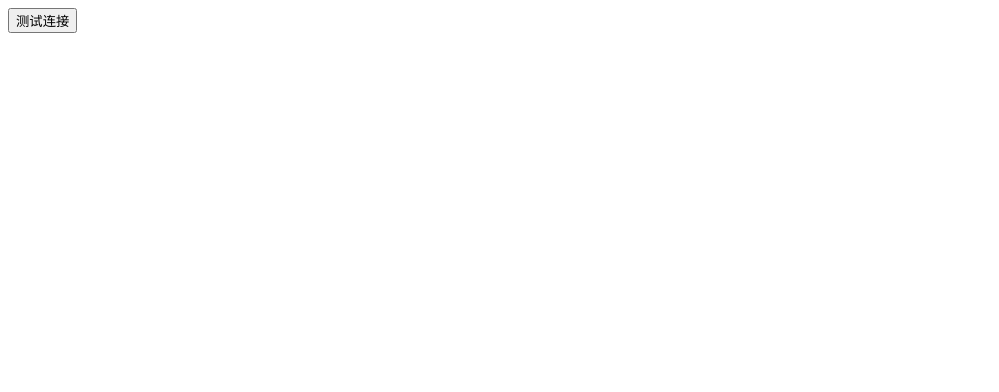
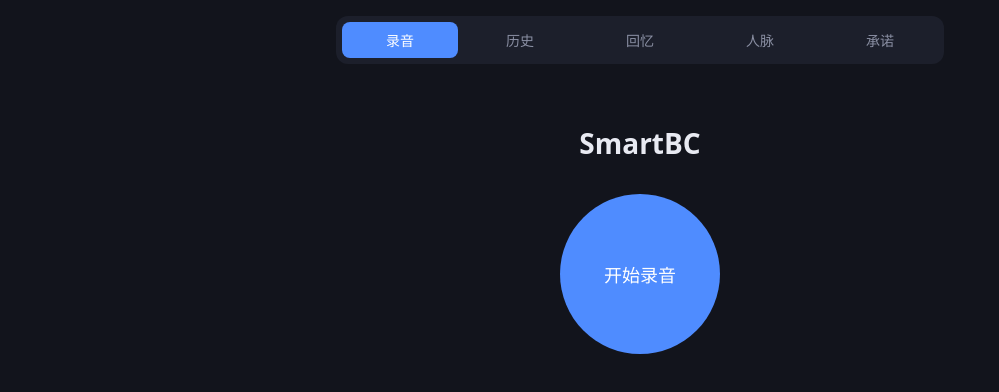
Before and after one commit to linuxjoy-sudo/smart-BC, a React (Vite) app: page / in a window 1280 px wide. Shown: the top 392 px of the page, without its empty margins (0-999 px from the left). Built offline with nearby package versions, Linux system fonts and the light colour scheme.

Commit message:
feat: 前端五个页面与查询命令

```diff
--- a/src/App.tsx
+++ b/src/App.tsx
@@ -1,9 +1,36 @@
-import { invoke } from "@tauri-apps/api/core";
+import { useState } from "react";
+import "./styles.css";
+import RecordPage from "./pages/RecordPage";
+import HistoryPage from "./pages/HistoryPage";
+import QueryPage from "./pages/QueryPage";
+import PeoplePage from "./pages/PeoplePage";
+import RemindersPage from "./pages/RemindersPage";
+
+const TABS = ["录音", "历史", "回忆", "人脉", "承诺"] as const;
 
 export default function App() {
+  const [tab, setTab] = useState(0);
+
   return (
-    <button onClick={async () => alert(await invoke<string>("ping"))}>
-      测试连接
-    </button>
+    <div className="app">
+      <nav className="tabs">
+        {TABS.map((label, i) => (
+          <button
+            key={label}
+            className={i === tab ? "active" : ""}
+            onClick={() => setTab(i)}
+          >
+            {label}
+          </button>
+        ))}
+      </nav>
+      <div className="page">
+        {tab === 0 && <RecordPage />}
+        {tab === 1 && <HistoryPage />}
+        {tab === 2 && <QueryPage />}
+        {tab === 3 && <PeoplePage />}
+        {tab === 4 && <RemindersPage />}
+      </div>
+    </div>
   );
 }
--- /dev/null
+++ b/src/api.ts
@@ -0,0 +1,20 @@
+import { invoke } from "@tauri-apps/api/core";
+
+export interface RecordResult { conversation_id: number; transcript: string; }
+export interface ConversationRow { id: number; created_at: string; transcript: string; audio_path: string | null; }
+export interface ReminderRow { id: number; content: string; due_at: string | null; status: string; needs_time: boolean; conversation_id: number; }
+export interface PersonRow { id: number; name: string; relation: string; note: string; conversation_id: number; }
+export interface PreferenceRow { id: number; topic: string; value: string; conversation_id: number; }
+
+export const api = {
+  ping: () => invoke<string>("ping"),
+  startRecording: () => invoke<void>("start_recording"),
+  stopRecording: () => invoke<RecordResult>("stop_recording"),
+  transcriptionReady: () => invoke<boolean>("get_transcription_status"),
+  queryMemories: (q: string) => invoke<string>("query_memories", { question: q }),
+  listConversations: () => invoke<ConversationRow[]>("list_conversations"),
+  listReminders: () => invoke<ReminderRow[]>("list_reminders_cmd"),
+  listPeople: () => invoke<PersonRow[]>("list_people_cmd"),
+  listPreferences: () => invoke<PreferenceRow[]>("list_preferences_cmd"),
+  completeReminder: (id: number) => invoke<void>("complete_reminder", { id }),
+};
--- /dev/null
+++ b/src/pages/HistoryPage.tsx
@@ -0,0 +1,27 @@
+import { useEffect, useState } from "react";
+import { api, ConversationRow } from "../api";
+
+export default function HistoryPage() {
+  const [items, setItems] = useState<ConversationRow[]>([]);
+  const [err, setErr] = useState("");
+
+  useEffect(() => {
+    api.listConversations().then(setItems).catch((e) => setErr(String(e)));
+  }, []);
+
+  return (
+    <div className="history-page">
+      <h2>历史</h2>
+      {err && <p className="error">{err}</p>}
+      {items.length === 0 && <p className="empty">还没有记录，去录一段吧。</p>}
+      <ul className="list">
+        {items.map((c) => (
+          <li key={c.id} className="item">
+            <span className="time">{c.created_at}</span>
+            <p>{c.transcript}</p>
+          </li>
+        ))}
+      </ul>
+    </div>
+  );
+}
--- /dev/null
+++ b/src/pages/PeoplePage.tsx
@@ -0,0 +1,39 @@
+import { useEffect, useState } from "react";
+import { api, PersonRow, PreferenceRow } from "../api";
+
+export default function PeoplePage() {
+  const [people, setPeople] = useState<PersonRow[]>([]);
+  const [prefs, setPrefs] = useState<PreferenceRow[]>([]);
+  const [err, setErr] = useState("");
+
+  useEffect(() => {
+    api.listPeople().then(setPeople).catch((e) => setErr(String(e)));
+    api.listPreferences().then(setPrefs).catch((e) => setErr(String(e)));
+  }, []);
+
+  return (
+    <div className="people-page">
+      <h2>人脉</h2>
+      {err && <p className="error">{err}</p>}
+      {people.length === 0 && <p className="empty">还没有记住的人。</p>}
+      <ul className="list">
+        {people.map((p) => (
+          <li key={p.id} className="item">
+            <strong>{p.name}</strong>
+            {p.relation && <span className="tag">{p.relation}</span>}
+            {p.note && <p>{p.note}</p>}
+          </li>
+        ))}
+      </ul>
+      <h2>偏好</h2>
+      {prefs.length === 0 && <p className="empty">还没有偏好记录。</p>}
+      <ul className="list">
+        {prefs.map((p) => (
+          <li key={p.id} className="item">
+            <strong>{p.topic}</strong>：{p.value}
+          </li>
+        ))}
+      </ul>
+    </div>
+  );
+}
--- /dev/null
+++ b/src/pages/QueryPage.tsx
@@ -0,0 +1,28 @@
+import { useState } from "react";
+import { api } from "../api";
+
+export default function QueryPage() {
+  const [q, setQ] = useState("");
+  const [answer, setAnswer] = useState("");
+  const [busy, setBusy] = useState(false);
+
+  const ask = async () => {
+    setBusy(true);
+    try {
+      setAnswer(await api.queryMemories(q));
+    } catch (e) {
+      setAnswer(`查询失败：${e}`);
+    } finally {
+      setBusy(false);
+    }
+  };
+
+  return (
+    <div className="query-page">
+      <h2>回忆</h2>
+      <textarea value={q} onChange={(e) => setQ(e.target.value)} placeholder="问它：上次和谁聊了什么？" />
+      <button onClick={ask} disabled={busy || !q.trim()}>提问</button>
+      <pre className="answer">{answer}</pre>
+    </div>
+  );
+}
--- /dev/null
+++ b/src/pages/RecordPage.tsx
@@ -0,0 +1,45 @@
+import { useState } from "react";
+import { api } from "../api";
+
+export default function RecordPage() {
+  const [recording, setRecording] = useState(false);
+  const [busy, setBusy] = useState(false);
+  const [last, setLast] = useState("");
+
+  const toggle = async () => {
+    if (recording) {
+      setBusy(true);
+      try {
+        const r = await api.stopRecording();
+        setLast(r.transcript);
+      } catch (e) {
+        setLast(`录音失败：${e}`);
+      } finally {
+        setBusy(false);
+        setRecording(false);
+      }
+    } else {
+      try {
+        await api.startRecording();
+        setRecording(true);
+        setLast("");
+      } catch (e) {
+        setLast(`无法开始录音：${e}`);
+      }
+    }
+  };
+
+  return (
+    <div className="record-page">
+      <h1>SmartBC</h1>
+      <button
+        className={`mic-btn ${recording ? "recording" : ""}`}
+        disabled={busy}
+        onClick={toggle}
+      >
+        {busy ? "处理中…" : recording ? "停止并保存" : "开始录音"}
+      </button>
+      {last && <p className="transcript">{last}</p>}
+    </div>
+  );
+}
--- /dev/null
+++ b/src/pages/RemindersPage.tsx
@@ -0,0 +1,41 @@
+import { useEffect, useState } from "react";
+import { api, ReminderRow } from "../api";
+
+export default function RemindersPage() {
+  const [items, setItems] = useState<ReminderRow[]>([]);
+  const [err, setErr] = useState("");
+
+  const load = () => {
+    api.listReminders().then(setItems).catch((e) => setErr(String(e)));
+  };
+
+  useEffect(load, []);
+
+  const complete = async (id: number) => {
+    try {
+      await api.completeReminder(id);
+      load();
+    } catch (e) {
+      setErr(String(e));
+    }
+  };
+
+  return (
+    <div className="reminders-page">
+      <h2>承诺</h2>
+      {err && <p className="error">{err}</p>}
+      {items.length === 0 && <p className="empty">还没有承诺。</p>}
+      <ul className="list">
+        {items.map((r) => (
+          <li key={r.id} className={`item ${r.status === "done" ? "done" : ""}`}>
+            <p>{r.content}</p>
+            <span className="time">{r.due_at ?? "待定时间"}</span>
+            {r.status === "pending" && (
+              <button onClick={() => complete(r.id)}>完成</button>
+            )}
+          </li>
+        ))}
+      </ul>
+    </div>
+  );
+}
--- /dev/null
+++ b/src/styles.css
@@ -0,0 +1,150 @@
+:root {
+  --bg: #12141c;
+  --card: #1c1f2b;
+  --accent: #4f8cff;
+  --text: #e8eaf2;
+  --muted: #8a8fa3;
+  --danger: #ff5c6c;
+}
+
+* { box-sizing: border-box; }
+
+body {
+  margin: 0;
+  font-family: system-ui, "PingFang SC", "Microsoft YaHei", sans-serif;
+  background: var(--bg);
+  color: var(--text);
+}
+
+#root { min-height: 100vh; }
+
+.app {
+  display: flex;
+  flex-direction: column;
+  max-width: 640px;
+  margin: 0 auto;
+  min-height: 100vh;
+  padding: 16px;
+}
+
+.tabs {
+  display: flex;
+  gap: 4px;
+  padding: 6px;
+  background: var(--card);
+  border-radius: 12px;
+  margin-bottom: 20px;
+}
+
+.tabs button {
+  flex: 1;
+  padding: 8px 4px;
+  border: none;
+  border-radius: 8px;
+  background: transparent;
+  color: var(--muted);
+  font-size: 14px;
+  cursor: pointer;
+}
+
+.tabs button.active {
+  background: var(--accent);
+  color: #fff;
+}
+
+.page { flex: 1; }
+
+h1 { font-size: 28px; margin: 24px 0 8px; }
+h2 { font-size: 20px; margin: 0 0 16px; }
+
+.record-page, .query-page, .history-page, .people-page, .reminders-page {
+  text-align: center;
+  padding: 16px 0;
+}
+
+.mic-btn {
+  width: 160px;
+  height: 160px;
+  border-radius: 50%;
+  border: none;
+  font-size: 18px;
+  color: #fff;
+  background: var(--accent);
+  cursor: pointer;
+  margin: 24px 0;
+  transition: transform 0.15s;
+}
+
+.mic-btn.recording { background: var(--danger); animation: pulse 1.2s infinite; }
+.mic-btn:disabled { opacity: 0.6; cursor: wait; }
+
+@keyframes pulse {
+  0%, 100% { transform: scale(1); }
+  50% { transform: scale(1.06); }
+}
+
+.transcript {
+  background: var(--card);
+  padding: 14px;
+  border-radius: 10px;
+  text-align: left;
+  white-space: pre-wrap;
+}
+
+.query-page textarea {
+  width: 100%;
+  min-height: 90px;
+  padding: 12px;
+  border-radius: 10px;
+  border: 1px solid #33384a;
+  background: var(--card);
+  color: var(--text);
+  font-size: 15px;
+  resize: vertical;
+}
+
+.query-page button, .reminders-page button {
+  margin-top: 10px;
+  padding: 10px 22px;
+  border: none;
+  border-radius: 8px;
+  background: var(--accent);
+  color: #fff;
+  font-size: 15px;
+  cursor: pointer;
+}
+
+.answer {
+  background: var(--card);
+  padding: 14px;
+  border-radius: 10px;
+  text-align: left;
+  white-space: pre-wrap;
+  min-height: 60px;
+}
+
+.list { list-style: none; padding: 0; margin: 0; text-align: left; }
+
+.item {
+  background: var(--card);
+  border-radius: 10px;
+  padding: 12px 14px;
+  margin-bottom: 10px;
+}
+
+.item p { margin: 4px 0; }
+.item .time { color: var(--muted); font-size: 12px; }
+.item .tag {
+  display: inline-block;
+  margin-left: 8px;
+  padding: 2px 8px;
+  border-radius: 20px;
+  background: #2a2f42;
+  color: var(--accent);
+  font-size: 12px;
+}
+
+.item.done p { text-decoration: line-through; color: var(--muted); }
+
+.error { color: var(--danger); }
+.empty { color: var(--muted); }
```
Also changed, not shown: 2 other files (tests, documents, lock files or other folders).
